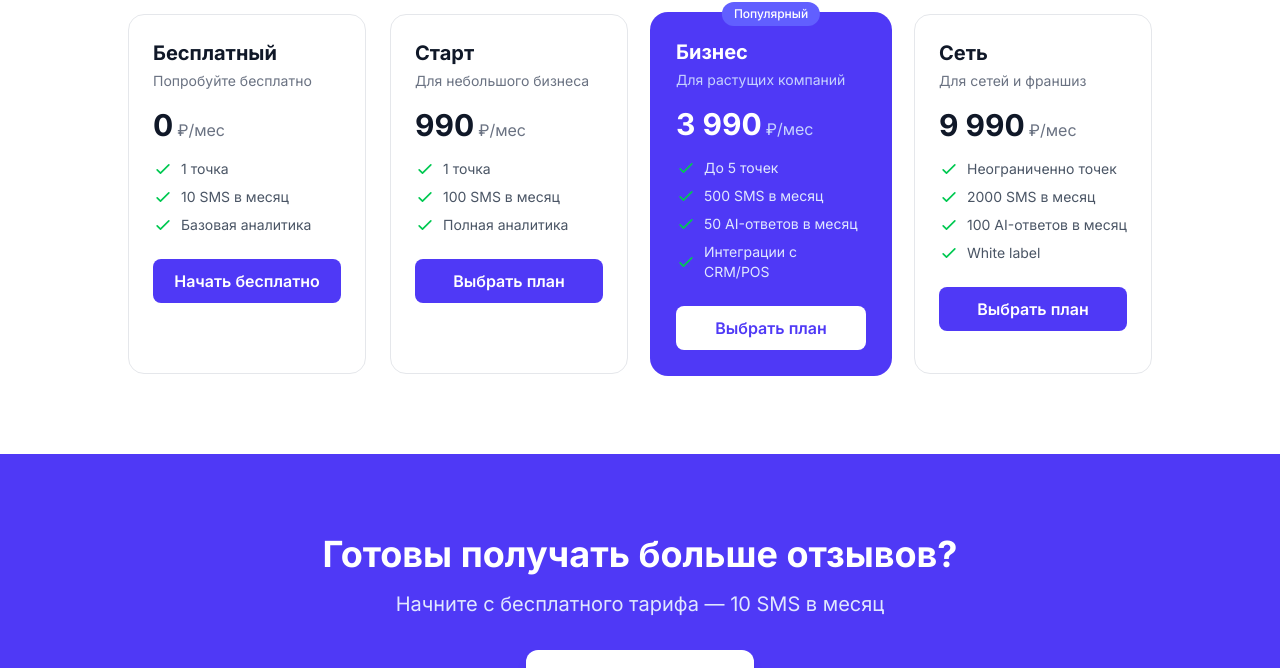
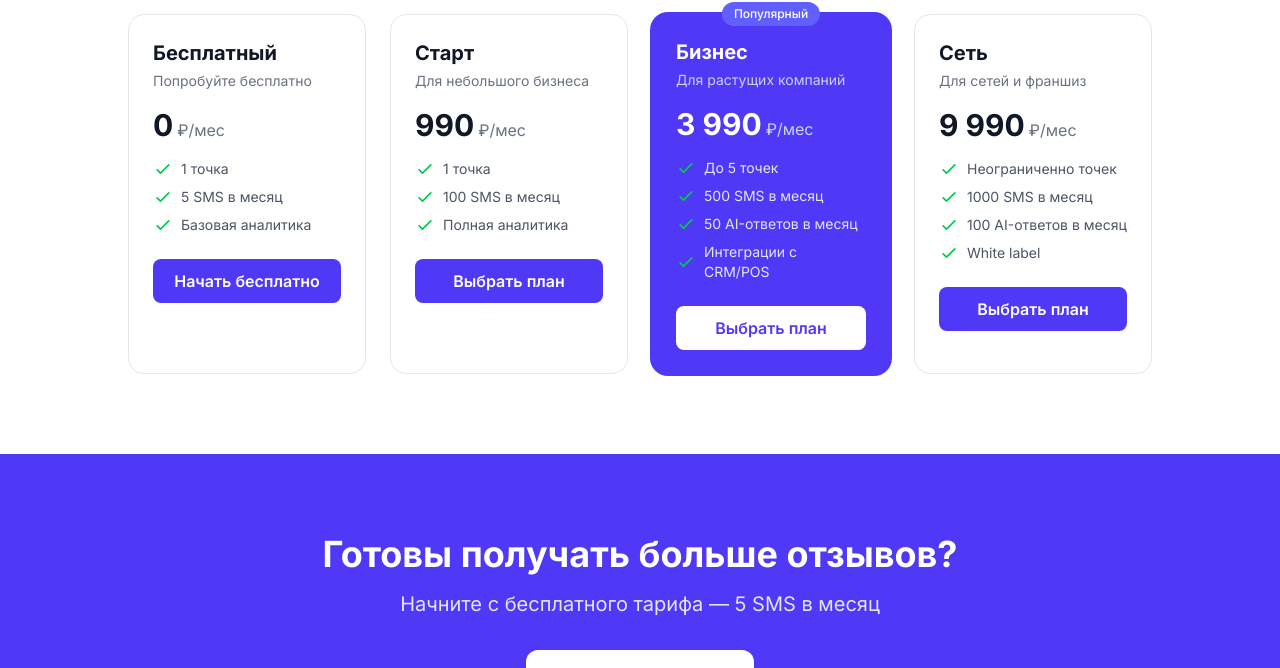
Before and after one commit to 304th/zatseni, a Next.js app: page / in a window 1280 px wide. Shown: the part 2744-3412 px from the top of the page. Built offline with nearby package versions, Linux system fonts and the light colour scheme; no server answers.

Commit message:
adjust: free tier 5 SMS, network tier 1000 SMS (better scaling)

```diff
--- a/src/app/dashboard/billing/page.tsx
+++ b/src/app/dashboard/billing/page.tsx
@@ -9,7 +9,7 @@ const PLANS = [
     id: "free",
     name: "Бесплатный",
     price: 0,
-    features: ["1 точка", "10 SMS в месяц", "Базовая аналитика"],
+    features: ["1 точка", "5 SMS в месяц", "Базовая аналитика"],
   },
   {
     id: "start",
@@ -28,7 +28,7 @@ const PLANS = [
     id: "network",
     name: "Сеть",
     price: 9990,
-    features: ["Безлимит точек", "2000 SMS в месяц", "White label"],
+    features: ["Безлимит точек", "1000 SMS в месяц", "White label"],
   },
 ];
 
--- a/src/app/page.tsx
+++ b/src/app/page.tsx
@@ -57,7 +57,7 @@ const pricing = [
     description: "Попробуйте бесплатно",
     features: [
       "1 точка",
-      "10 SMS в месяц",
+      "5 SMS в месяц",
       "Базовая аналитика",
     ],
     cta: "Начать бесплатно",
@@ -100,7 +100,7 @@ const pricing = [
     description: "Для сетей и франшиз",
     features: [
       "Неограниченно точек",
-      "2000 SMS в месяц",
+      "1000 SMS в месяц",
       "100 AI-ответов в месяц",
       "White label",
     ],
@@ -354,7 +354,7 @@ export default function Home() {
             Готовы получать больше отзывов?
           </h2>
           <p className="text-xl text-indigo-100 mb-8">
-            Начните с бесплатного тарифа — 10 SMS в месяц
+            Начните с бесплатного тарифа — 5 SMS в месяц
           </p>
           <CTALink
             href="/signup"
--- a/src/app/pricing/page.tsx
+++ b/src/app/pricing/page.tsx
@@ -14,7 +14,7 @@ const plans = [
     description: "Попробуйте бесплатно",
     features: [
       "1 точка",
-      "10 SMS в месяц",
+      "5 SMS в месяц",
       "Базовая аналитика",
     ],
     notIncluded: [
@@ -70,7 +70,7 @@ const plans = [
     description: "Для сетей и франшиз",
     features: [
       "Неограниченно точек",
-      "2000 SMS в месяц",
+      "1000 SMS в месяц",
       "100 AI-ответов в месяц",
       "White label",
     ],
@@ -84,7 +84,7 @@ const plans = [
 const faqs = [
   {
     q: "Как работает бесплатный тариф?",
-    a: "Вы получаете 10 SMS в месяц бесплатно навсегда. Карта не требуется. Можете перейти на платный тариф в любой момент.",
+    a: "Вы получаете 5 SMS в месяц бесплатно навсегда. Карта не требуется. Можете перейти на платный тариф в любой момент.",
   },
   {
     q: "Можно ли менять тариф?",
--- a/src/lib/plans.ts
+++ b/src/lib/plans.ts
@@ -21,7 +21,7 @@ export const PLANS: Record<PlanId, Plan> = {
     id: "free",
     name: "Бесплатный",
     price: 0,
-    smsLimit: 10,
+    smsLimit: 5,
     aiRepliesLimit: 0,
     businessLimit: 1,
     teamLimit: 1,
@@ -66,7 +66,7 @@ export const PLANS: Record<PlanId, Plan> = {
     id: "network",
     name: "Сеть",
     price: 9990,
-    smsLimit: 2000,
+    smsLimit: 1000,
     aiRepliesLimit: 100,
     businessLimit: -1, // unlimited
     teamLimit: -1, // unlimited
```
Also changed, not shown: 1 other file (tests, documents, lock files or other folders).
